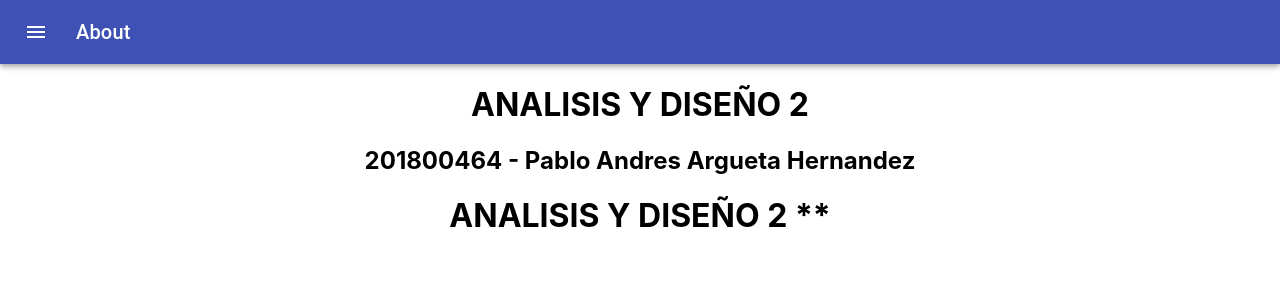
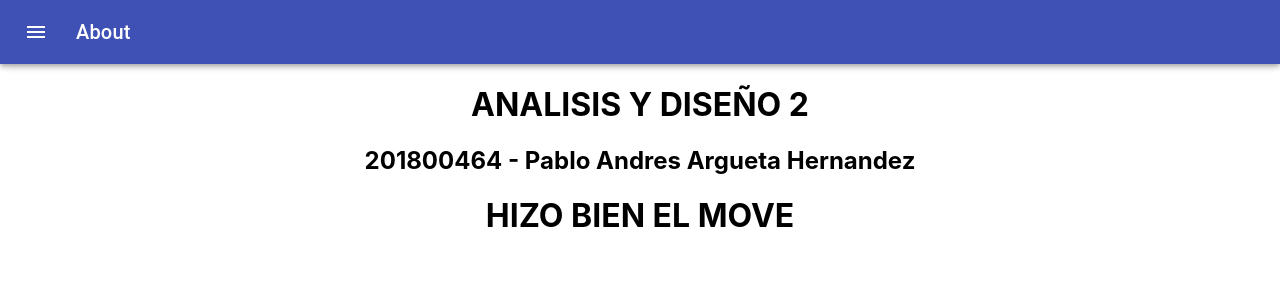
Before and after one commit to PabloAndresArg/ADY2-PRACTICA1-201800464, a React (Create React App) app in the folder frontend/: page /About in a window 1280 px wide. Shown: the top 300 px of the page. Built offline with nearby package versions, Linux system fonts and the light colour scheme.

Commit message:
un cambio

```diff
--- a/frontend/src/componentes/Paginas/About.js
+++ b/frontend/src/componentes/Paginas/About.js
@@ -18,7 +18,7 @@ export default function AboutFull({ props }) {
       <div style={{ textAlign: 'center' }}>
         <h1>ANALISIS Y DISEÑO 2</h1>
         <h2>201800464 - Pablo Andres Argueta Hernandez</h2>
-        <h1>ANALISIS Y DISEÑO 2 ** </h1>
+        <h1>HIZO BIEN EL MOVE </h1>
       </div>
     </div>
   );
```
